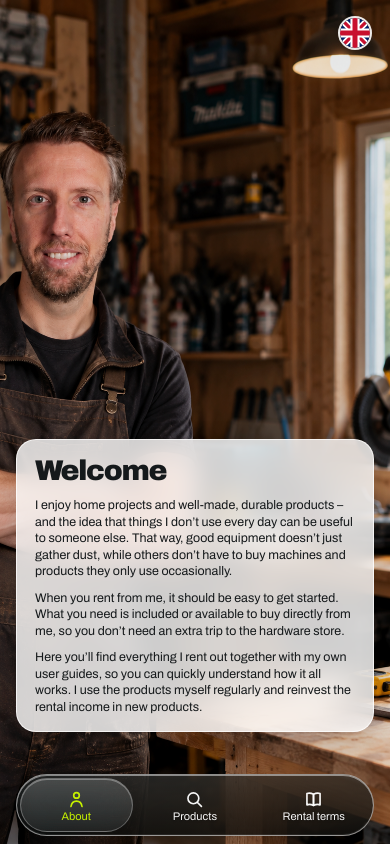
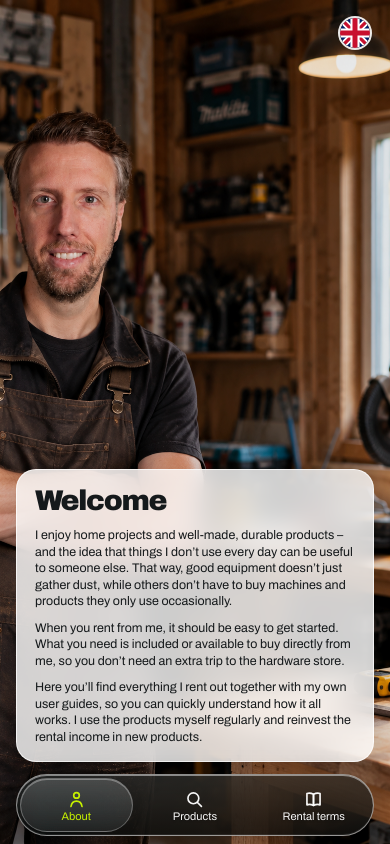
Before and after one commit to peralmkvist/hyrbart-webapp, a Next.js app in the folder hyrbart-webapp/: page /en in a window 390 px wide. Built offline with nearby package versions, Linux system fonts and the light colour scheme.

Commit message:
Center mobile hero and tighten about card spacing

```diff
--- a/hyrbart-webapp/app/[locale]/page.module.css
+++ b/hyrbart-webapp/app/[locale]/page.module.css
@@ -68,7 +68,7 @@
 
 @media (max-width: 560px) {
   .backdrop {
-    background-position: 50% center;
+    background-position: 43% center;
   }
 
   .backdrop::after {
@@ -81,7 +81,7 @@
     padding:
       max(76px, calc(env(safe-area-inset-top) + 58px))
       16px
-      calc(var(--nav-h) + 50px + env(safe-area-inset-bottom));
+      calc(var(--nav-h) + 20px + env(safe-area-inset-bottom));
   }
 
   .copy {
```
